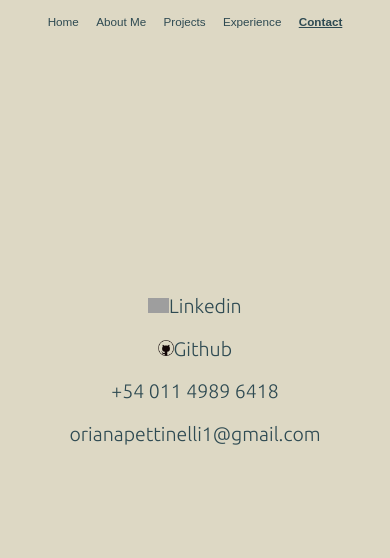
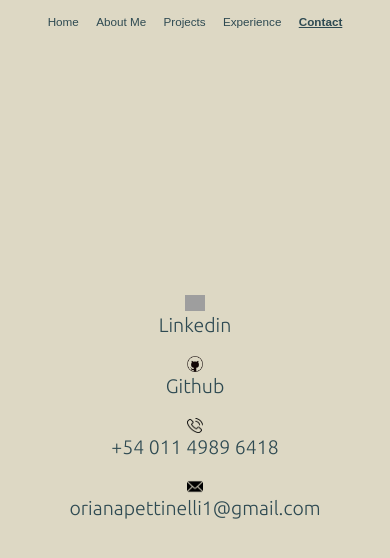
Before and after one commit to Orianamartina/Portfolio, a Next.js app in the folder portfolio/: page / in a window 390 px wide. Both pictures are taken after a click on the button "Contact". Shown: the top 558 px of the page. Built offline with nearby package versions, Linux system fonts and the light colour scheme; grey boxes are pictures that could not be loaded.

Commit message:
email and phone icon

```diff
--- a/portfolio/src/app/components/contact/Contact.jsx
+++ b/portfolio/src/app/components/contact/Contact.jsx
@@ -1,25 +1,27 @@
 import style from "./contact.module.css"
 import github from "../../../../public/github.png"
 import linkedin from "../../../../public/linkedin.png"
+import phone from "../../../../public/phone-call.png"
+import email from "../../../../public/email.png"
 export default function Contact(){
 
     return(
         <div className={style.container}>
 
             <div className={style.textContainers}>
-
-               <a className={style.linkText}  href="https://www.linkedin.com/in/oriana-pettinelli-777a09268/"          target="_blank">
                 <img src={linkedin.src} className={style.buttons}  alt="" />
-                Linkedin</a>
+               <a className={style.linkText}  href="https://www.linkedin.com/in/oriana-pettinelli-777a09268/" target="_blank">Linkedin</a>
             </div>
             <div className={style.textContainers}>
                <img src={github.src} className={style.buttons} alt="" />
-                <a className={style.linkText} href="https://github.com/Orianamartina"          target="_blank">Github</a>
+                <a className={style.linkText} href="https://github.com/Orianamartina" target="_blank">Github</a>
             </div>
             <div className={style.textContainers}>
+                <img src={phone.src} className={style.buttons} alt="" />
                 <h2  className={style.linkText} >+54 011 4989 6418</h2>
             </div>
             <div className={style.textContainers}>
+                <img src={email.src} className={style.buttons} alt="" />
                 <h2 className={style.linkText} >orianapettinelli1@gmail.com</h2>
             </div>
 
--- a/portfolio/src/app/components/contact/contact.module.css
+++ b/portfolio/src/app/components/contact/contact.module.css
@@ -4,12 +4,15 @@
 }
 .buttons{
     height: 2vw;
+
 }
 .linkText{
     font-size: 2vw;
     color: var(--0);
     text-decoration: none;
     font-weight: lighter;
+    display: block;
+    margin: 0;
 
 }
 .linkText:hover{
@@ -17,6 +20,7 @@
 }
 .textContainers{
     margin-top: 5%;
+
 }
 @media (max-width: 1000px){
     .linkText{
--- a/portfolio/src/app/components/home/Home.jsx
+++ b/portfolio/src/app/components/home/Home.jsx
@@ -13,7 +13,7 @@ export default function  Home(){
             <div className={style.text}>
                 <div className={style.circle}></div>
                 <div className={style.circle2}></div>
-                <h1>Hello, I am Oriana</h1>
+                <h1>Oriana Pettinelli</h1>
                 <h2>Full-stack developer</h2>
                 <a className={style.download} download={true}
                 href= "/ORIANA PETTINELLI cv INGLES.pdf"
```
Also changed, not shown: portfolio/public/email.png (added), portfolio/public/phone-call.png (added).
